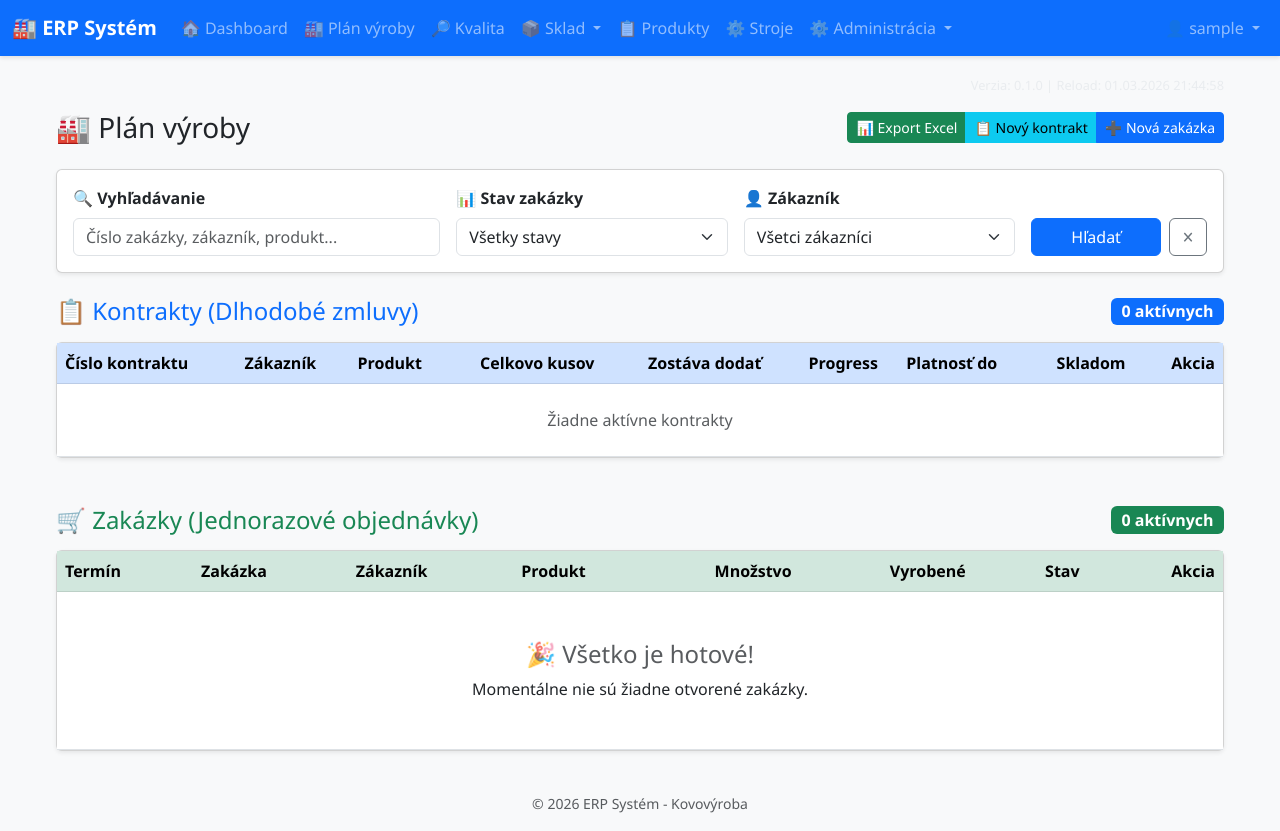
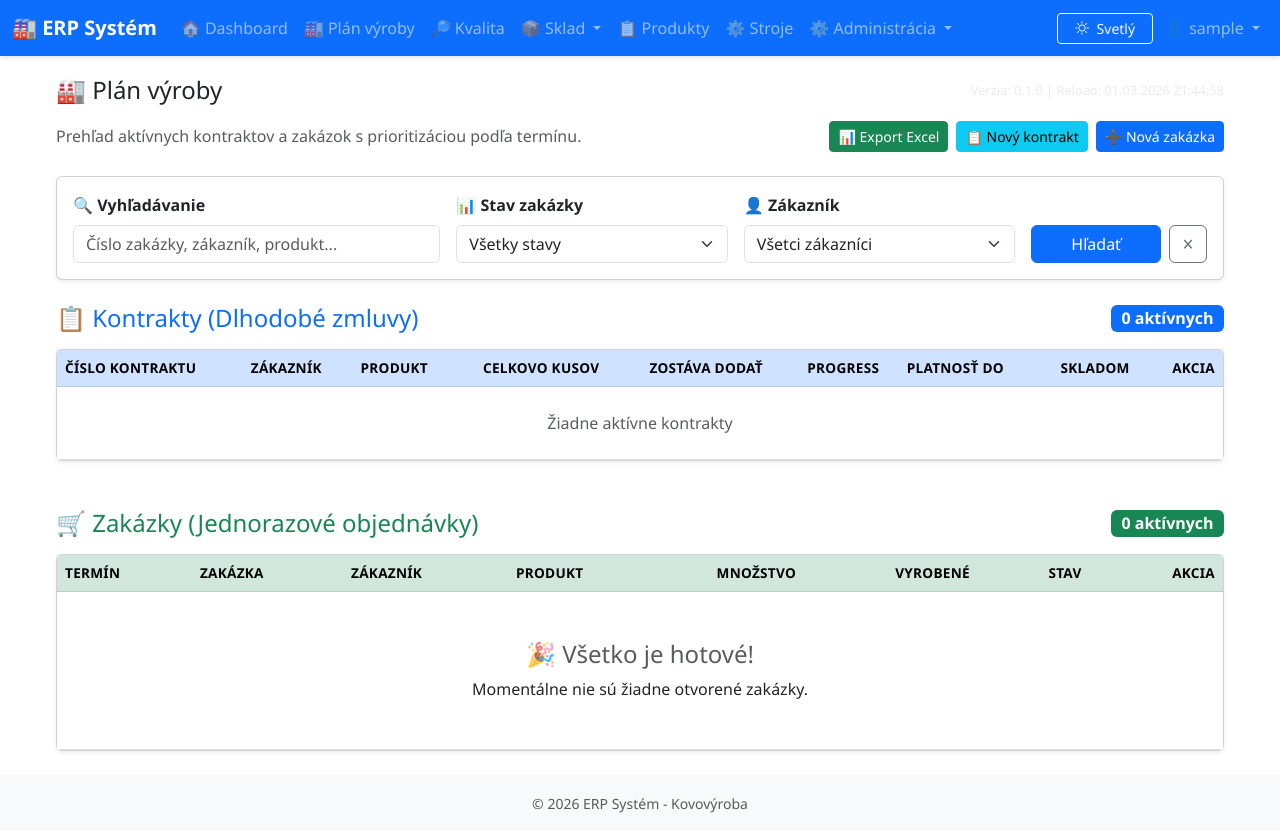
Before and after one commit to smarek830/erp_system, a Django app: page /plan/ in a window 1280 px wide. Run offline with Django 5.2, Linux system fonts and the light colour scheme; the visitor is signed in with stand-in values (Sample User, id 1); data that the repository does not hold is empty.

Commit message:
Polish UI and add persistent dark mode

```diff
--- a/core/static/core/app.css
+++ b/core/static/core/app.css
@@ -1,5 +1,5 @@
 :root {
-    --app-bg: #f8f9fa;
+    --app-bg: var(--bs-body-bg, #f8f9fa);
     --app-font: 'Segoe UI', Tahoma, Geneva, Verdana, sans-serif;
     --container-max-width: 1200px;
     --container-side-padding: 16px;
@@ -9,6 +9,7 @@
 body {
     font-family: var(--app-font);
     background-color: var(--app-bg);
+    color: var(--bs-body-color);
 }
 
 .navbar {
@@ -29,6 +30,63 @@ body {
 
 .page-header {
     gap: 0.5rem;
+}
+
+.page-actions {
+    display: flex;
+    flex-wrap: wrap;
+    gap: 0.5rem;
+    justify-content: flex-start;
+}
+
+.table-clean thead th {
+    font-size: 0.85rem;
+    text-transform: uppercase;
+    letter-spacing: 0.02em;
+    white-space: nowrap;
+}
+
+.table-clean td,
+.table-clean th {
+    vertical-align: middle;
+}
+
+.table-sticky thead th {
+    position: sticky;
+    top: 0;
+    z-index: 1;
+}
+
+.card-soft {
+    border: 1px solid var(--bs-border-color-translucent);
+}
+
+[data-bs-theme="dark"] .version-badge {
+    color: var(--bs-secondary-color);
+}
+
+[data-bs-theme="dark"] footer.bg-light {
+    background-color: var(--bs-tertiary-bg) !important;
+    border-top: 1px solid var(--bs-border-color-translucent);
+}
+
+[data-bs-theme="dark"] .table-clean thead th {
+    color: var(--bs-secondary-color);
+}
+
+#themeToggleBtn {
+    min-width: 96px;
+}
+
+[data-bs-theme="dark"] #themeToggleBtn {
+    border-color: rgba(255, 255, 255, 0.35);
+    color: #f8f9fa;
+}
+
+[data-bs-theme="dark"] #themeToggleBtn:hover,
+[data-bs-theme="dark"] #themeToggleBtn:focus {
+    background-color: rgba(255, 255, 255, 0.12);
+    border-color: rgba(255, 255, 255, 0.5);
 }
 
 @media (max-width: 767.98px) {
@@ -58,4 +116,17 @@ body {
     .btn {
         min-height: 42px;
     }
+
+    .page-actions {
+        width: 100%;
+    }
+
+    .page-actions .btn {
+        flex: 1 1 auto;
+    }
+
+    #themeToggleBtn {
+        width: 100%;
+        margin-bottom: 0.35rem;
+    }
 }
--- a/core/templates/core/base.html
+++ b/core/templates/core/base.html
@@ -11,6 +11,18 @@
     <meta name="apple-mobile-web-app-title" content="ERP Kov">
     <link rel="manifest" href="/manifest.webmanifest">
     <link rel="icon" type="image/svg+xml" href="/pwa-icon.svg">
+    <script>
+        (function () {
+            try {
+                const savedTheme = localStorage.getItem('erp-theme');
+                const prefersDark = window.matchMedia && window.matchMedia('(prefers-color-scheme: dark)').matches;
+                const theme = savedTheme || (prefersDark ? 'dark' : 'light');
+                document.documentElement.setAttribute('data-bs-theme', theme);
+            } catch (e) {
+                document.documentElement.setAttribute('data-bs-theme', 'light');
+            }
+        })();
+    </script>
 
     <!-- Bootstrap CSS -->
     <link href="https://cdn.jsdelivr.net/npm/bootstrap@5.3.0/dist/css/bootstrap.min.css" rel="stylesheet">
@@ -45,6 +57,43 @@
     <!-- Bootstrap JS -->
     <script src="https://cdn.jsdelivr.net/npm/bootstrap@5.3.0/dist/js/bootstrap.bundle.min.js"></script>
     <script>
+        (function () {
+            const themeToggle = document.getElementById('themeToggleBtn');
+            if (!themeToggle) return;
+
+            const icon = themeToggle.querySelector('[data-theme-icon]');
+            const label = themeToggle.querySelector('[data-theme-label]');
+
+            function currentTheme() {
+                return document.documentElement.getAttribute('data-bs-theme') || 'light';
+            }
+
+            function updateThemeUi(theme) {
+                const isDark = theme === 'dark';
+                if (icon) {
+                    icon.className = isDark ? 'bi bi-moon-stars me-1' : 'bi bi-sun me-1';
+                }
+                if (label) {
+                    label.textContent = isDark ? 'Tmavý' : 'Svetlý';
+                }
+                themeToggle.setAttribute('aria-pressed', String(isDark));
+                themeToggle.setAttribute('title', isDark ? 'Prepnúť na svetlý režim' : 'Prepnúť na tmavý režim');
+            }
+
+            updateThemeUi(currentTheme());
+
+            themeToggle.addEventListener('click', function () {
+                const next = currentTheme() === 'dark' ? 'light' : 'dark';
+                document.documentElement.setAttribute('data-bs-theme', next);
+                try {
+                    localStorage.setItem('erp-theme', next);
+                } catch (e) {
+                    console.warn('Uloženie témy zlyhalo', e);
+                }
+                updateThemeUi(next);
+            });
+        })();
+
         if ('serviceWorker' in navigator) {
             window.addEventListener('load', function() {
                 navigator.serviceWorker.register('/sw.js').catch(function(error) {
--- a/core/templates/core/navbar.html
+++ b/core/templates/core/navbar.html
@@ -52,7 +52,13 @@
       </ul>
 
       <!-- Pravá strana - user -->
-      <ul class="navbar-nav mt-2 mt-lg-0">
+      <ul class="navbar-nav mt-2 mt-lg-0 align-items-lg-center gap-lg-1">
+        <li class="nav-item">
+          <button id="themeToggleBtn" class="btn btn-outline-light btn-sm" type="button" aria-pressed="false" title="Prepnúť režim">
+            <i class="bi bi-sun me-1" data-theme-icon aria-hidden="true"></i>
+            <span data-theme-label>Svetlý</span>
+          </button>
+        </li>
         {% if user.is_authenticated %}
         <li class="nav-item dropdown">
           <a class="nav-link dropdown-toggle py-2" href="#" role="button" data-bs-toggle="dropdown">
--- a/core/templates/core/plan.html
+++ b/core/templates/core/plan.html
@@ -1,9 +1,11 @@
 {% extends 'core/base.html' %}
 
+{% block page_title %}🏭 Plán výroby{% endblock %}
+
 {% block content %}
-<div class="d-flex justify-content-between align-items-center mb-4">
-    <h1 class="h3 mb-0">🏭 Plán výroby</h1>
-    <div class="btn-group" role="group">
+<div class="d-flex flex-column flex-lg-row justify-content-between align-items-start align-items-lg-center gap-2 mb-4">
+    <p class="text-muted mb-0">Prehľad aktívnych kontraktov a zakázok s prioritizáciou podľa termínu.</p>
+    <div class="page-actions" role="group" aria-label="Akcie plánu výroby">
         <a href="{% url 'export_plan_excel' %}" class="btn btn-success btn-sm">
             📊 Export Excel
         </a>
@@ -17,7 +19,7 @@
 </div>
 
 <!-- VYHĽADÁVACÍ A FILTROVACÍ PANEL -->
-<div class="card shadow-sm mb-4">
+<div class="card card-soft shadow-sm mb-4">
     <div class="card-body">
         <form method="get" action="{% url 'plan_vyroby' %}" class="row g-3">
             <div class="col-md-4">
@@ -68,7 +70,7 @@
         <div class="card shadow-sm">
             <div class="card-body p-0">
                 <div class="table-responsive">
-                    <table class="table table-hover mb-0 align-middle">
+                    <table class="table table-hover mb-0 align-middle table-clean table-sticky">
                         <thead class="table-primary">
                             <tr>
                                 <th>Číslo kontraktu</th>
@@ -162,10 +164,10 @@
             <span class="badge bg-success fs-6">{{ zakazky.count }} aktívnych</span>
         </div>
 
-        <div class="card shadow-sm">
+        <div class="card card-soft shadow-sm">
             <div class="card-body p-0">
                 <div class="table-responsive">
-                    <table class="table table-hover mb-0 align-middle">
+                    <table class="table table-hover mb-0 align-middle table-clean table-sticky">
                         <thead class="table-success">
                             <tr>
                                 <th>Termín</th>
```
Also changed, not shown: core/templates/core/operator_zakazka_detail.html (+19 -5 lines), core/templates/core/zoznam.html (+9 -5 lines).
